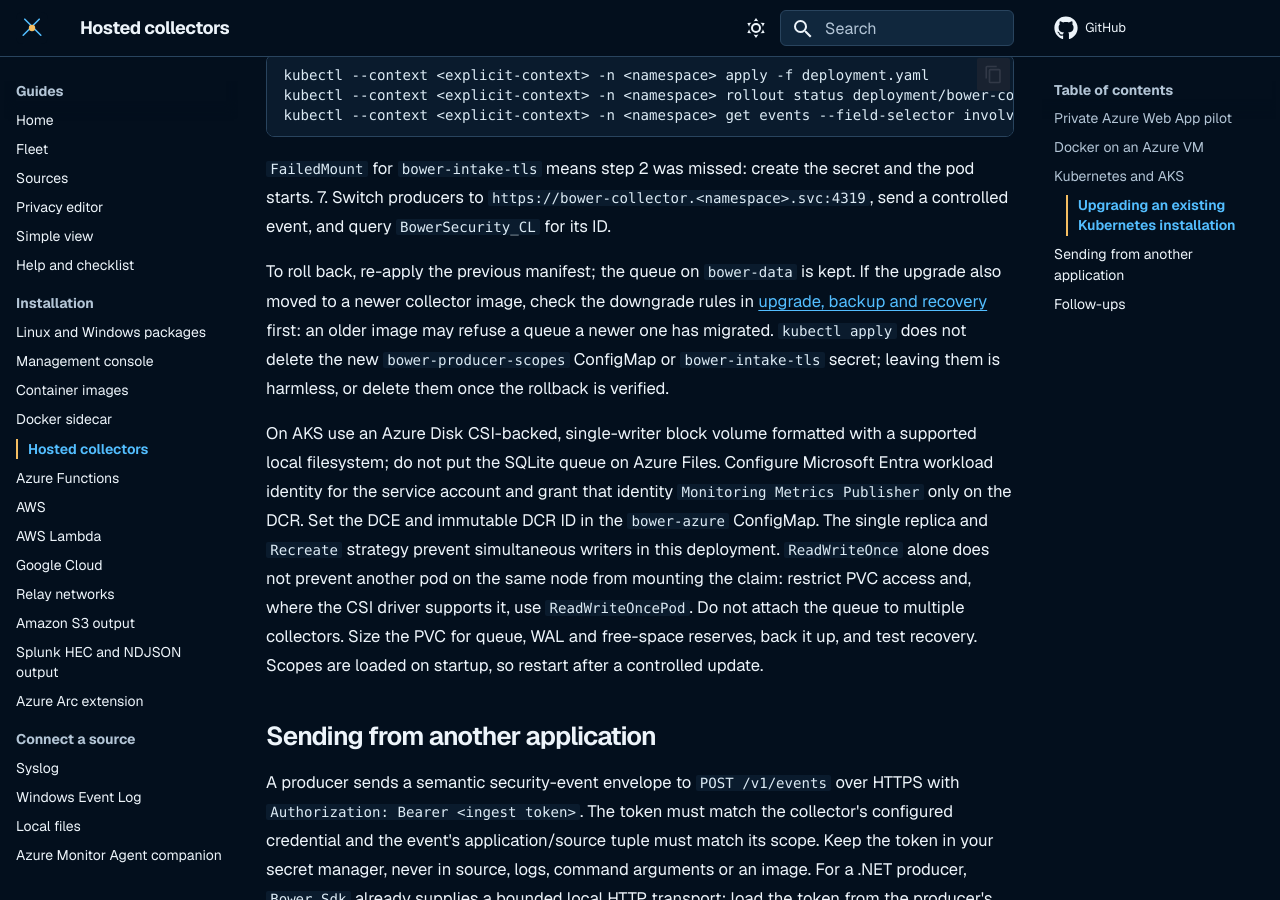
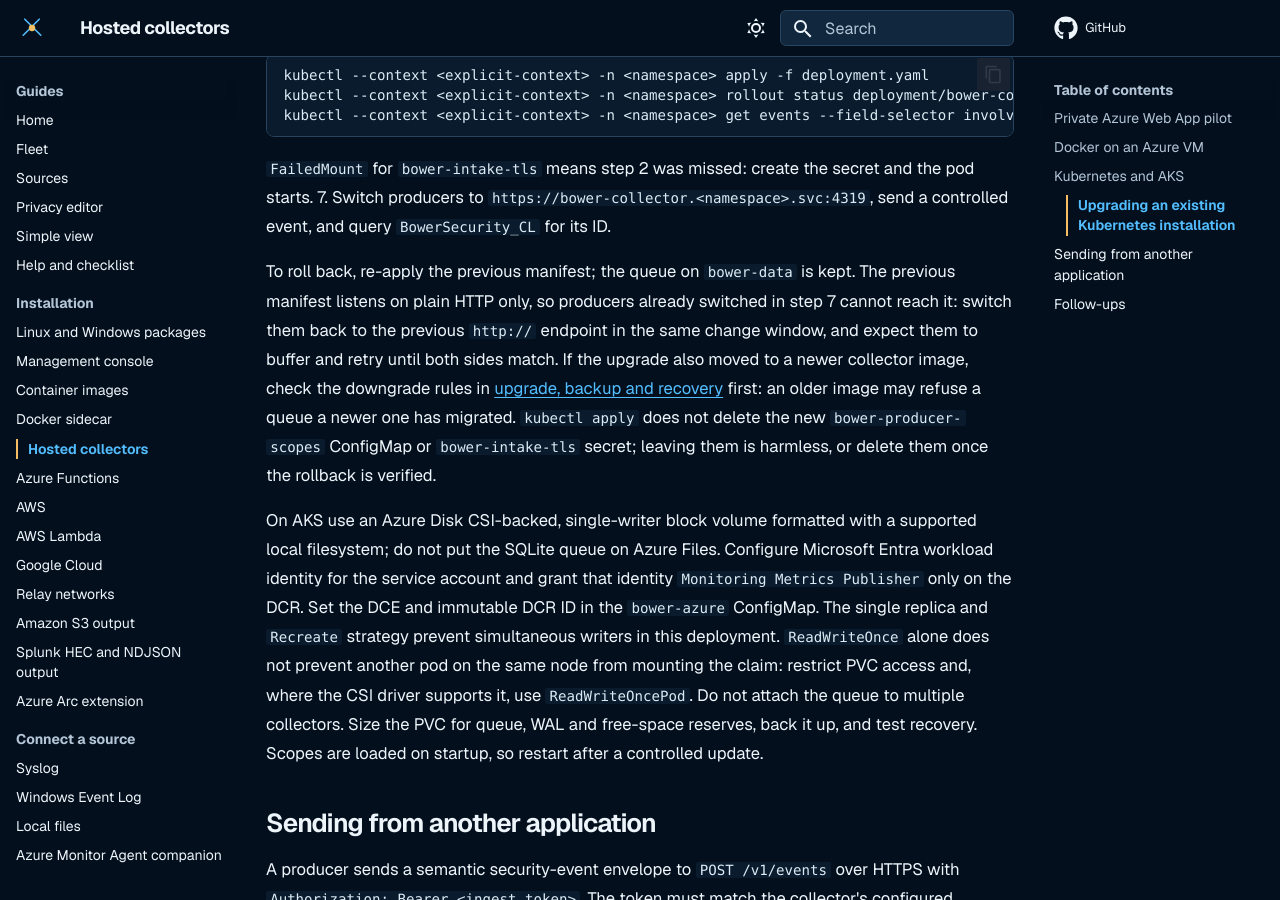
Before and after one commit to jusso-dev/Bower, an MkDocs documentation site: the page built from docs/deployment/hosted-collectors.md, in a window 1280 px wide and 900 px high, scrolled down 6818 px. Built offline with MkDocs 1.6.1 and Material for MkDocs 9.7.7, drawn with Linux system fonts in a browser that asks for light colours.

Commit message:
docs(deploy): Kubernetes rollback also reverts producers to the HTTP endpoint
Council round 2 (Sol 9): the previous manifest listens on HTTP only, so
producers switched to HTTPS in step 7 must be switched back with it.

Co-Authored-By: Claude Opus 5.5 <noreply@anthropic.com>

```diff
--- a/docs/deployment/hosted-collectors.md
+++ b/docs/deployment/hosted-collectors.md
@@ -268,7 +268,10 @@ Roll out in this order:
 7. Switch producers to `https://bower-collector.<namespace>.svc:4319`, send a
    controlled event, and query `BowerSecurity_CL` for its ID.
 
-To roll back, re-apply the previous manifest; the queue on `bower-data` is kept. If the
+To roll back, re-apply the previous manifest; the queue on `bower-data` is kept. The
+previous manifest listens on plain HTTP only, so producers already switched in step 7
+cannot reach it: switch them back to the previous `http://` endpoint in the same change
+window, and expect them to buffer and retry until both sides match. If the
 upgrade also moved to a newer collector image, check the downgrade rules in
 [upgrade, backup and recovery](../production-readiness/04-upgrade-backup-recovery.md)
 first: an older image may refuse a queue a newer one has migrated. `kubectl apply` does
```
